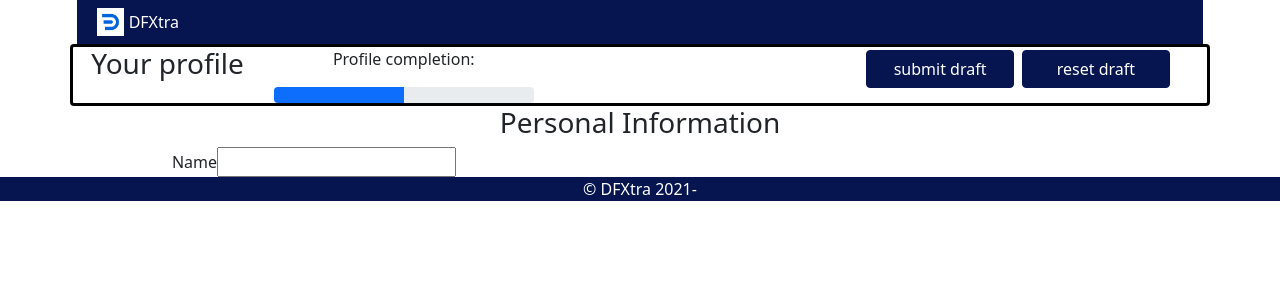
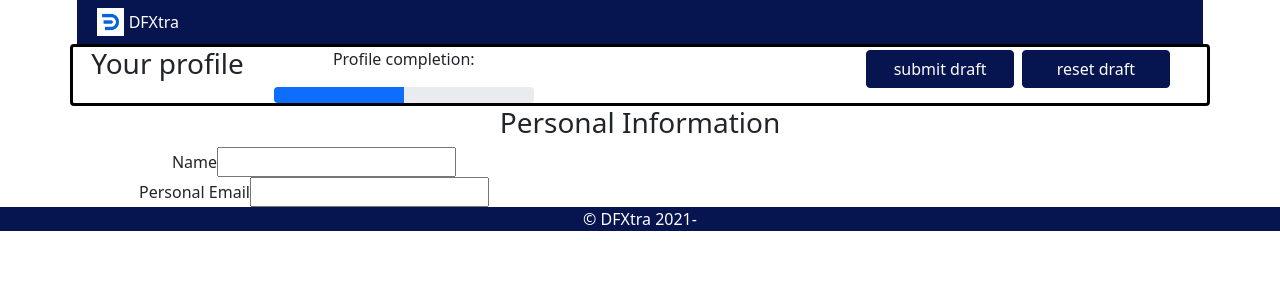
Before and after one commit to dfGroup2/team-engineering-frontend, a React (Create React App) app in the folder frontend/: page /edit in a window 1280 px wide. Shown: the top 300 px of the page. Built offline with nearby package versions, Linux system fonts and the light colour scheme.

Commit message:
added failing test and then code to pass the test

```diff
--- a/frontend/src/Components/EditProfileComponents/EditPersonalInfoSection.jsx
+++ b/frontend/src/Components/EditProfileComponents/EditPersonalInfoSection.jsx
@@ -12,6 +12,10 @@ const EditPersonalInfoSection = props => {
                             <label htmlFor="Name">Name</label>
                             <input type="text" name="Name" />
                         </div>
+                        <div>
+                            <label htmlFor="p-email">Personal Email</label>
+                            <input type="email" name="p-email" />
+                        </div>
                     </form>
                 </div>
             </div>
```
Also changed, not shown: 1 other file (tests, documents, lock files or other folders).
